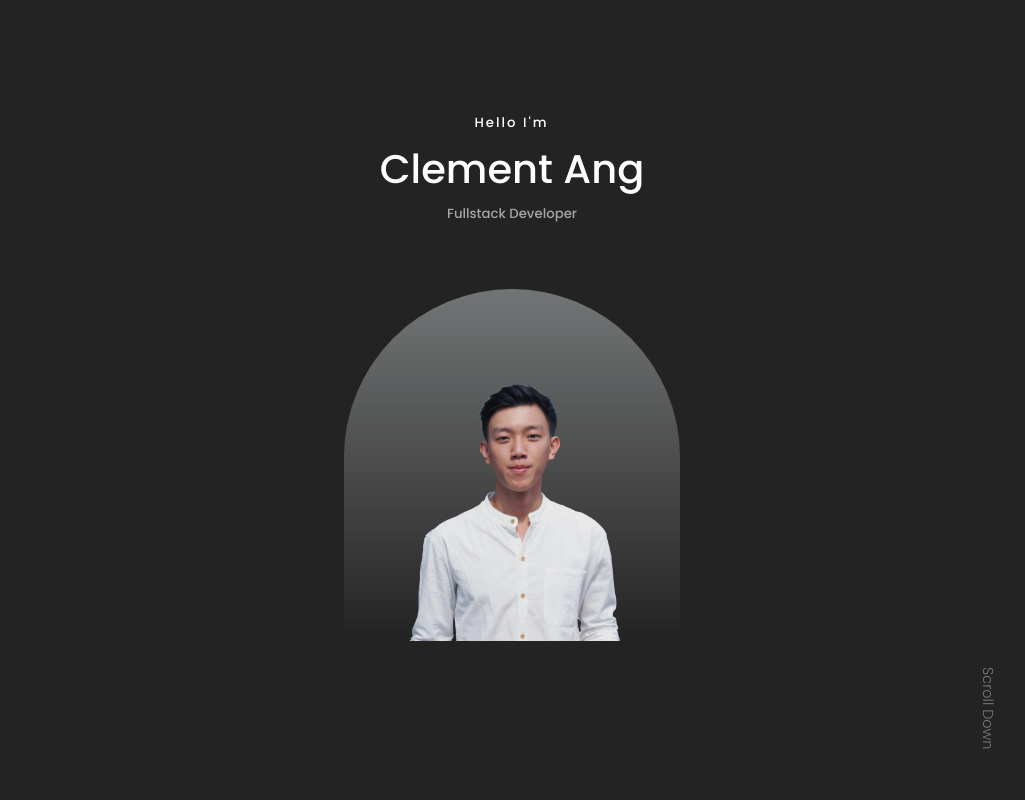
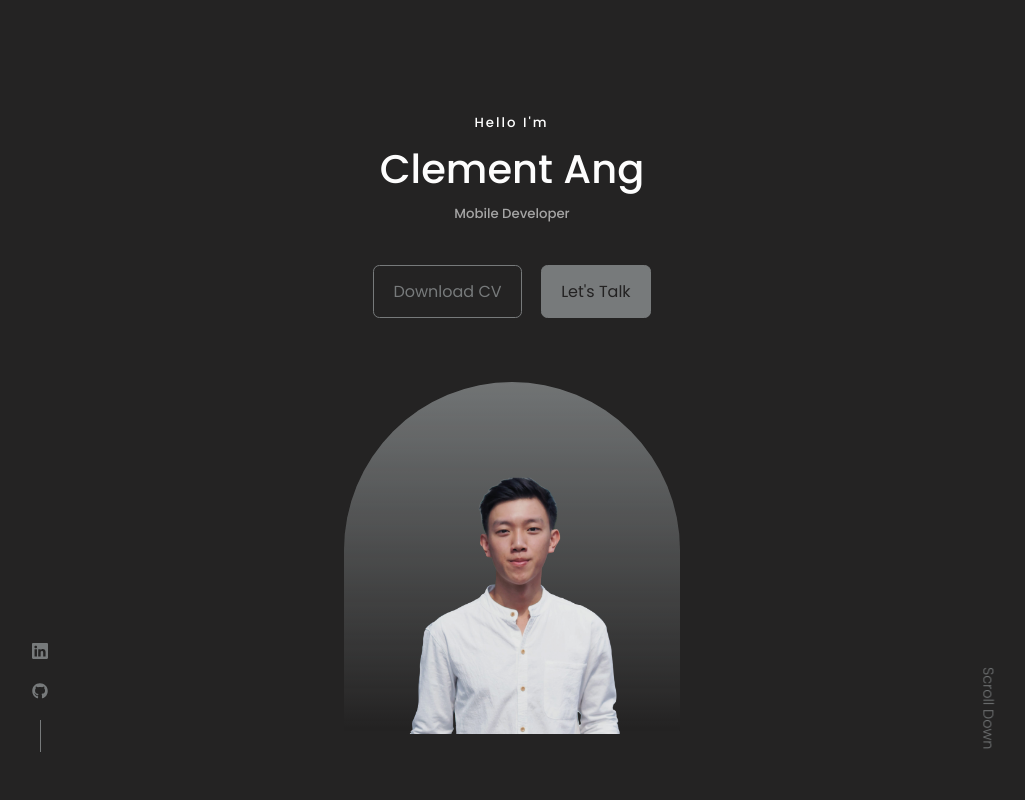
Before and after one commit to CleAyz/ClementPortfolio, a React (Create React App) app: page / in a window 1280 px wide. Shown: the top 800 px of the page, without its empty margins (128-1153 px from the left). Built offline with nearby package versions, Linux system fonts and the light colour scheme.

Commit message:
add resume download link

```diff
--- a/src/components/header/Header.tsx
+++ b/src/components/header/Header.tsx
@@ -1,6 +1,8 @@
 import React, { useEffect } from 'react'
 import './header.css'
 import HEADERPHOTO from '../../assets/profile2.png'
+import HeaderSocials from './HeaderSocials'
+import Resume from './Resume'
 
 const Header = () => {
 
@@ -10,13 +12,14 @@ const Header = () => {
                 <h5 className="typewriter">Hello I'm </h5>
                 <div className="fade">
                     <h1>Clement Ang</h1>
-                    <h5 className="text-light">Fullstack Developer</h5>
+                    <h5 className="text-light">Mobile Developer</h5>
+                    <Resume />
+                    <HeaderSocials />
+                    <div className="me fadelast">
+                        <img src={HEADERPHOTO} alt="" />
+                    </div>
+                    <a href="#contact" className='scroll__down'>Scroll Down</a>
                 </div>
-                <div className="me fadelast">
-                    <img src={HEADERPHOTO} alt="" />
-                </div>
-
-                <a href="#contact" className='scroll__down fadephoto'>Scroll Down</a>
             </div>
         </header>
     )
--- /dev/null
+++ b/src/components/header/Resume.tsx
@@ -0,0 +1,14 @@
+import React from 'react'
+import CV from '../../assets/cv.pdf'
+
+const Resume = () => {
+
+    return (
+        <div className="cta">
+            <a href={CV} download="clement cv.pdf" className='btn'>Download CV</a>
+            <a href="#contact" className='btn btn-primary'>Let's Talk</a>
+        </div>
+    )
+}
+
+export default Resume
```
